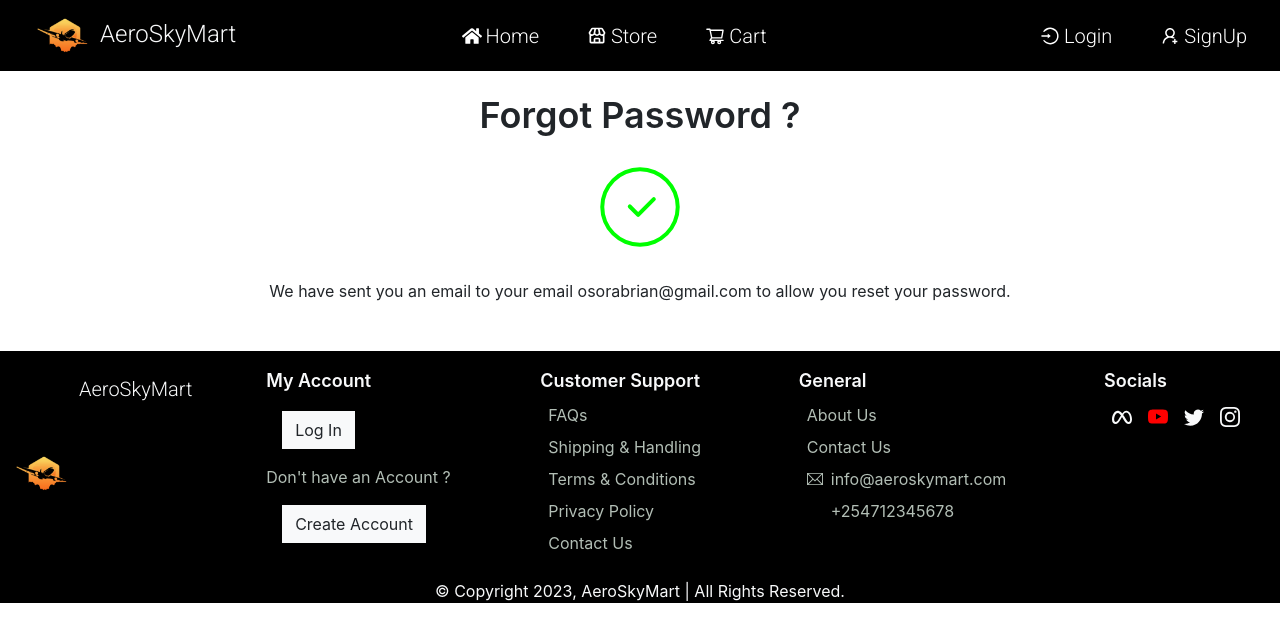
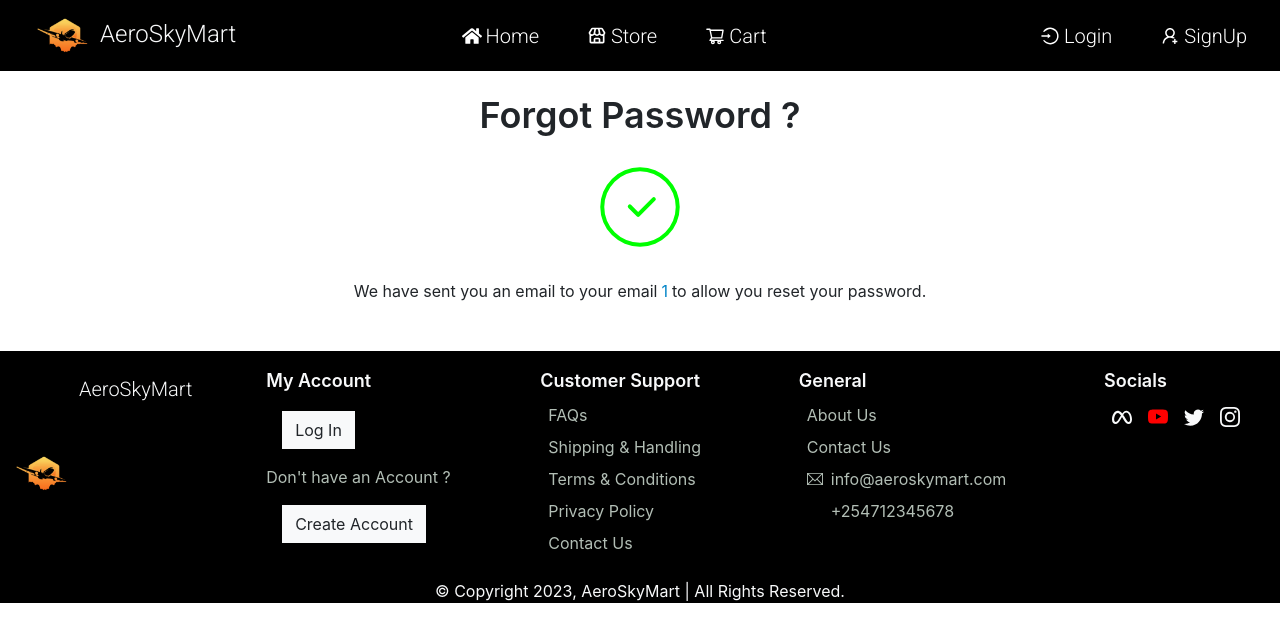
Before and after one commit to Osorabrian/AeroSkyMart, a React (Create React App) app: page /login/1/forgot_password/1 in a window 1280 px wide. Shown: the top 642 px of the page. Built offline with nearby package versions, Linux system fonts and the light colour scheme; some icons are missing.

Commit message:
format forgot password page

```diff
--- a/src/Components/Login/Forgot Password.js
+++ b/src/Components/Login/Forgot Password.js
@@ -5,7 +5,7 @@ import { CiCircleCheck } from "react-icons/ci";
 
 export default function ForgotPassword(){
 
-    const {firstName} = useParams()
+    const {email} = useParams()
 
     return(
         <div className="mb-5">
@@ -14,7 +14,10 @@ export default function ForgotPassword(){
 
             <CiCircleCheck className='mx-auto my-4 text-8xl fill-[rgb(0,255,0)]'/>
 
-            <p className="justify-center flex flex-wrap">We have sent you an email to your email osorabrian@gmail.com to allow you reset your password.</p>
+            <p className="justify-center flex flex-wrap">We have sent you an email to your email
+             <p className="text-[#0284c7] ms-1 me-1">{email}</p>
+             to allow you reset your password.
+            </p>
 
         </div>
     )
```
